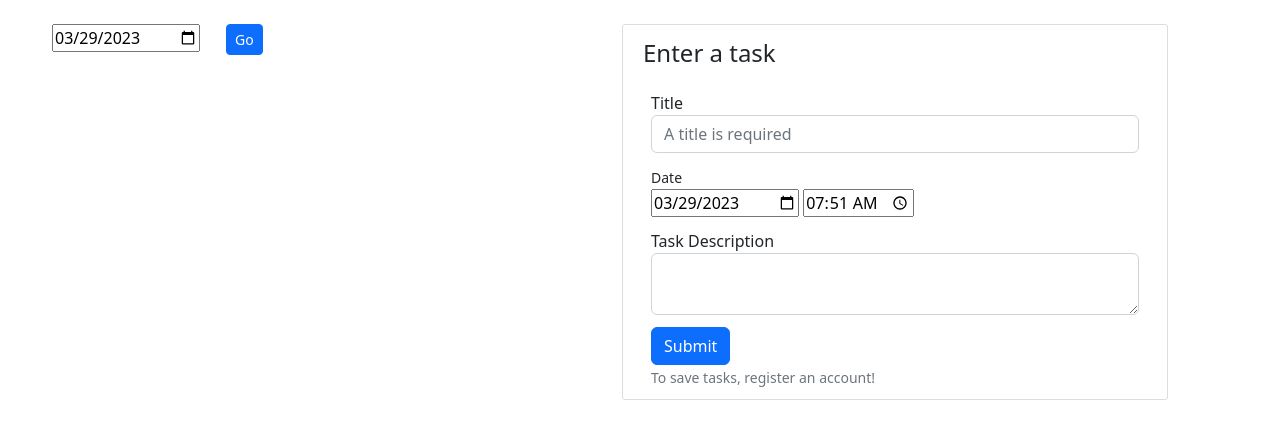
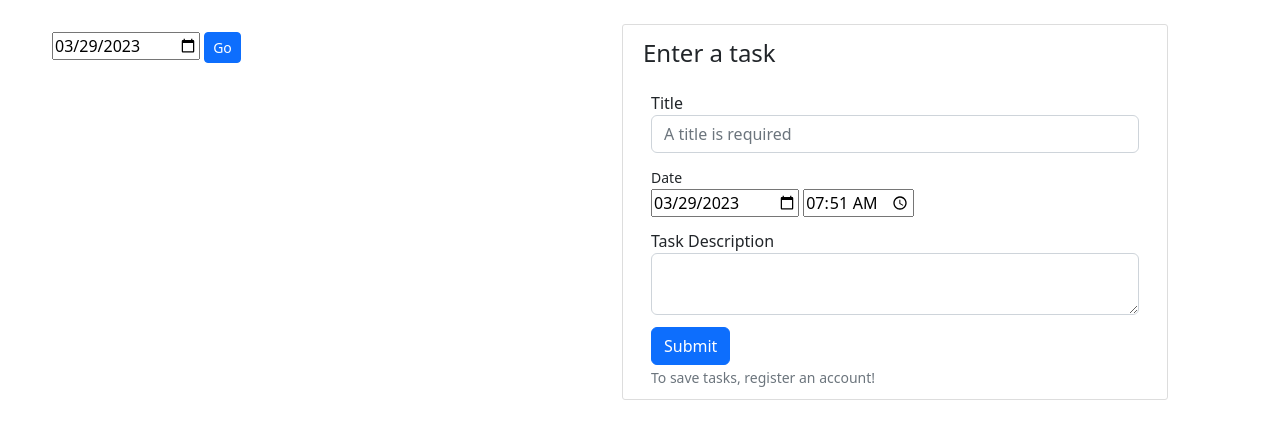
Before and after one commit to Arttumake/Dashboard, a Flask app: page / in a window 1280 px wide. Shown: the part 56-495 px from the top of the page. Run offline with Flask 3, Linux system fonts and the light colour scheme; parts of the project's set-up code (start-up, migrations or seed data) failed here and were passed over.

Commit message:
date route to filter tasks by specified date

```diff
--- a/dash/forms.py
+++ b/dash/forms.py
@@ -31,3 +31,7 @@ class TaskForm(FlaskForm):
     date = DateField('Date', validators=[DataRequired()], format='%Y-%m-%d', default=dt.now())
     time = TimeField('Time', validators=[DataRequired()], default=dt.now())
     contents = TextAreaField('Task Description', validators=[Length(max=120)])
+
+class CalendarForm(FlaskForm):
+    day = DateField('Day', validators=[DataRequired()], format='%Y-%m-%d', default=dt.now())
+    submit = SubmitField('Go')
--- a/dash/routes.py
+++ b/dash/routes.py
@@ -1,5 +1,5 @@
 from flask import render_template, url_for, flash, redirect, request
-from dash.forms import RegistrationForm, LoginForm, TaskForm
+from dash.forms import RegistrationForm, LoginForm, TaskForm, CalendarForm
 from dash import app, bcrypt
 from dash.models import db, User, Task
 from flask_login import login_user, logout_user, current_user, login_required
@@ -10,21 +10,25 @@ from datetime import datetime as dt, timedelta
 @app.route("/home", methods=['GET', 'POST'])
 def home():
     form = TaskForm()
+    calendar = CalendarForm()
     if current_user.is_authenticated:
         today = dt(dt.today().year, dt.today().month, dt.today().day)
         tomorrow = today + timedelta(days=1)
         tasks = Task.query.filter_by(user_id=current_user.id).filter(Task.date >= today).filter(Task.date < tomorrow)
-        print(tasks)
-        return render_template('home.html', title="Home", form=form, tasks=tasks)
-    return render_template('home.html', title='Home', form=form)
+        return render_template('home.html', title="Home", form=form, tasks=tasks, calendar = calendar)
+    return render_template('home.html', title='Home', form=form, calendar=calendar)
 
-
-@app.route('/get_tasks', methods=['GET'])
+@app.route('/date', methods=['POST', 'GET'])
 @login_required
-def get_tasks():
+def date():
     form = TaskForm()
-    tasks = Task.query.filter_by(user_id=current_user.id, date=dt.today())
-    return render_template('home.html', title="Home", form=form, task=tasks)
+    calendar = CalendarForm()
+    if calendar.validate_on_submit():
+        picked_date = calendar.day.data
+        day_after = picked_date + timedelta(days=1)
+        tasks = Task.query.filter_by(user_id=current_user.id).filter(Task.date >= picked_date).filter(Task.date < day_after)
+        return render_template ('home.html', title="Home", form=form, calendar = calendar, tasks = tasks)
+    return render_template('home.html', title='Home', form=form, calendar=calendar)
 
 @app.route('/create_task', methods=['POST', 'GET'])
 @login_required
--- a/dash/templates/base.html
+++ b/dash/templates/base.html
@@ -1,4 +1,5 @@
 <!DOCTYPE html>
+<!-- base html for all pages on the website -->
 <html lang="en">
 <head>
     <meta charset="UTF-8">
@@ -61,5 +62,7 @@
     {% block contents %}{% endblock %}
     <script src="https://cdn.jsdelivr.net/npm/@popperjs/core@2.11.6/dist/umd/popper.min.js" integrity="sha384-oBqDVmMz9ATKxIep9tiCxS/Z9fNfEXiDAYTujMAeBAsjFuCZSmKbSSUnQlmh/jp3" crossorigin="anonymous"></script>
     <script src="https://cdn.jsdelivr.net/npm/bootstrap@5.2.2/dist/js/bootstrap.min.js" integrity="sha384-IDwe1+LCz02ROU9k972gdyvl+AESN10+x7tBKgc9I5HFtuNz0wWnPclzo6p9vxnk" crossorigin="anonymous"></script>
+    <!-- all page specific js below -->
+    {% block script %}{% endblock script %}
 </body>
 </html>
--- a/dash/templates/home.html
+++ b/dash/templates/home.html
@@ -1,23 +1,15 @@
+
 {% extends 'base.html' %}
+<!-- main page of the website -->
 {% block contents %}
 <div class="container mt-4">
-
     <div class="row">
         <div class="col">
-            <div class="row">
-                <div class="col-md-auto">
-                    <div class="date-picker">
-                        <form id="datefield">
-                            <div>
-                                {{ form.date }}
-                            </div>
-                        </form>
-                    </div>
-                </div>
-                <div class="col">
-                    <button type="button" class="btn btn-primary btn-sm mb-2">Go</button>
-                </div>
-            </div>
+                <form action="{{ url_for('date') }}", method="POST">
+                    {{ form.hidden_tag() }}
+                    {{ calendar.day (class='datepicker')}}
+                    <button type="submit" class="btn btn-primary btn-sm mb-2 mt-2"> Go </button>
+                </form>
 
             {% for task in tasks %}
             <div class="accordion mb-2" id="accordion">
@@ -36,7 +28,7 @@
                             <div class="row">
                                 <div class="col">
                                     <form id="task{{ task.id }}" action="{{ url_for('edit_task', id=task.id) }}" method="POST">
-                                        <textarea class="task-content" cols="50" rows="4" readonly="true" name="text{{ task.id }}"> {{ task.content }} </textarea>
+                                        <textarea class="task-content" cols="40" rows="4" readonly="true" name="text{{ task.id }}"> {{ task.content }} </textarea>
                                     </form>
                                 </div>
                                 <div class="col">
@@ -59,7 +51,7 @@
             </div>
 
             {% endfor %}
-            <script type="text/javascript" src="{{url_for('static', filename='funcs.js')}}"></script>
+
         </div>
         <div class="col">
             <div class="form-contents">
@@ -113,3 +105,7 @@
     </div>
 </div>
 {% endblock contents %}
+
+{% block script %}
+<script type="text/javascript" src="{{url_for('static', filename='funcs.js')}}"></script>
+{% endblock script %}
```
Also changed, not shown: dash/static/funcs.js (+0 -7 lines).
